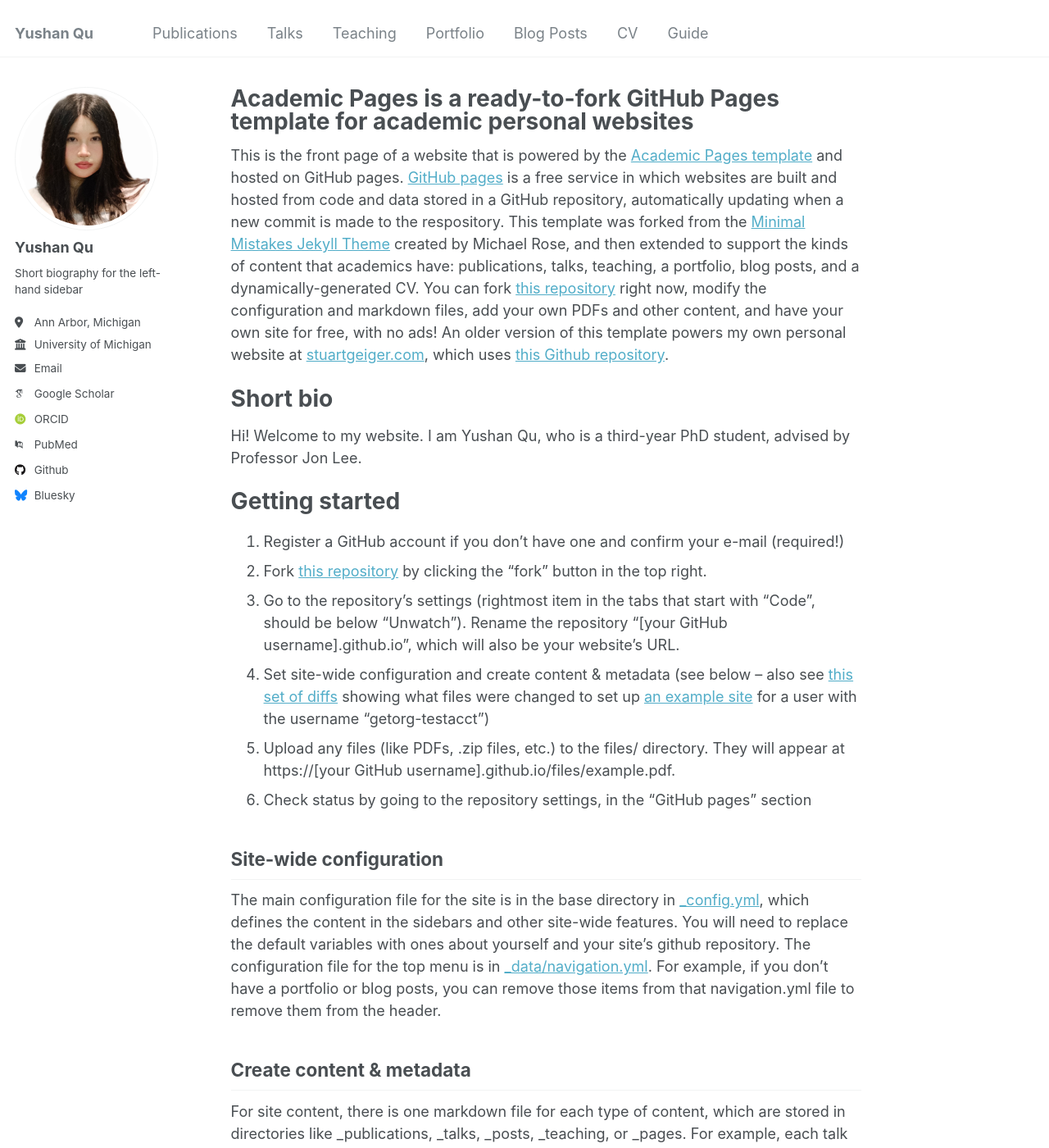
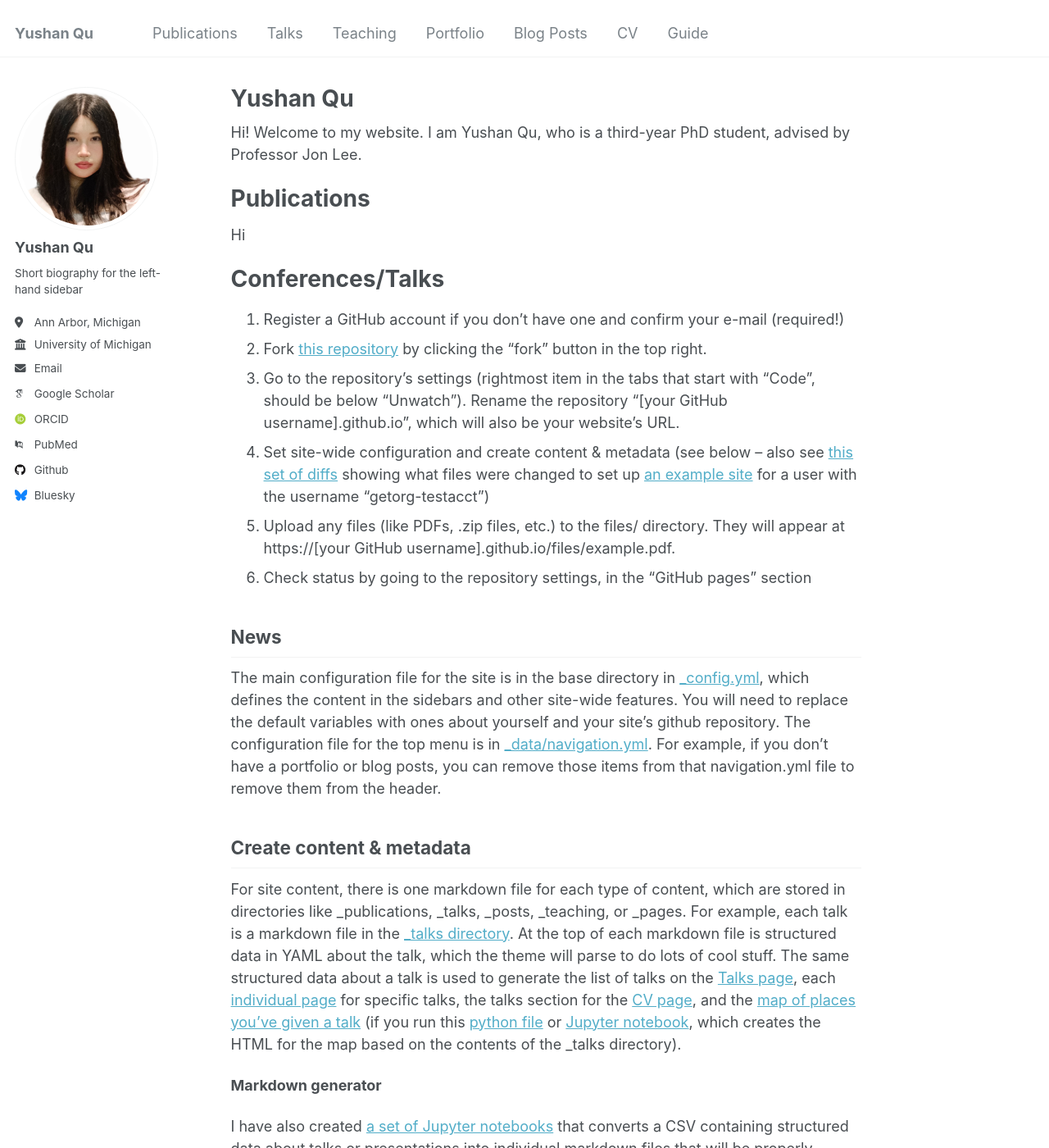
Before and after one commit to yushanqu/yushanqu.github.io, a Jekyll site: the page built from _pages/about.md, in a window 1280 px wide and 1400 px high. Shown: the whole window at 82% size. Built offline with Jekyll 4.4.1, drawn with Linux system fonts in a browser that asks for light colours; some web fonts are replaced.

Commit message:
Update about.md

```diff
--- a/_pages/about.md
+++ b/_pages/about.md
@@ -1,19 +1,19 @@
 ---
 permalink: /
-title: "Academic Pages is a ready-to-fork GitHub Pages template for academic personal websites"
+title: "Yushan Qu"
 author_profile: true
 redirect_from:
   - /about/
   - /about.html
 ---
 
-This is the front page of a website that is powered by the [Academic Pages template](https://github.com/academicpages/academicpages.github.io) and hosted on GitHub pages. [GitHub pages](https://pages.github.com) is a free service in which websites are built and hosted from code and data stored in a GitHub repository, automatically updating when a new commit is made to the respository. This template was forked from the [Minimal Mistakes Jekyll Theme](https://mmistakes.github.io/minimal-mistakes/) created by Michael Rose, and then extended to support the kinds of content that academics have: publications, talks, teaching, a portfolio, blog posts, and a dynamically-generated CV. You can fork [this repository](https://github.com/academicpages/academicpages.github.io) right now, modify the configuration and markdown files, add your own PDFs and other content, and have your own site for free, with no ads! An older version of this template powers my own personal website at [stuartgeiger.com](http://stuartgeiger.com), which uses [this Github repository](https://github.com/staeiou/staeiou.github.io).
-
-Short bio
-======
 Hi! Welcome to my website. I am Yushan Qu, who is a third-year PhD student, advised by Professor Jon Lee.
 
-Getting started
+Publications
+======
+Hi
+
+Conferences/Talks
 ======
 1. Register a GitHub account if you don't have one and confirm your e-mail (required!)
 1. Fork [this repository](https://github.com/academicpages/academicpages.github.io) by clicking the "fork" button in the top right.
@@ -22,7 +22,7 @@ Getting started
 1. Upload any files (like PDFs, .zip files, etc.) to the files/ directory. They will appear at https://[your GitHub username].github.io/files/example.pdf.
 1. Check status by going to the repository settings, in the "GitHub pages" section
 
-Site-wide configuration
+News
 ------
 The main configuration file for the site is in the base directory in [_config.yml](https://github.com/academicpages/academicpages.github.io/blob/master/_config.yml), which defines the content in the sidebars and other site-wide features. You will need to replace the default variables with ones about yourself and your site's github repository. The configuration file for the top menu is in [_data/navigation.yml](https://github.com/academicpages/academicpages.github.io/blob/master/_data/navigation.yml). For example, if you don't have a portfolio or blog posts, you can remove those items from that navigation.yml file to remove them from the header.
 
```
